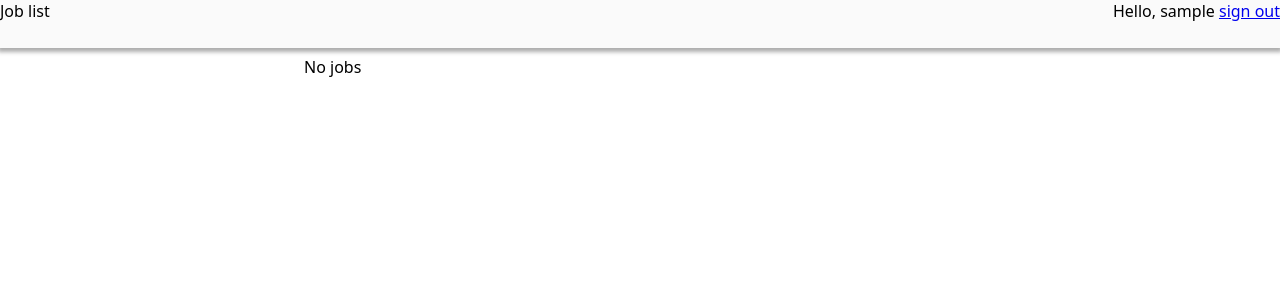
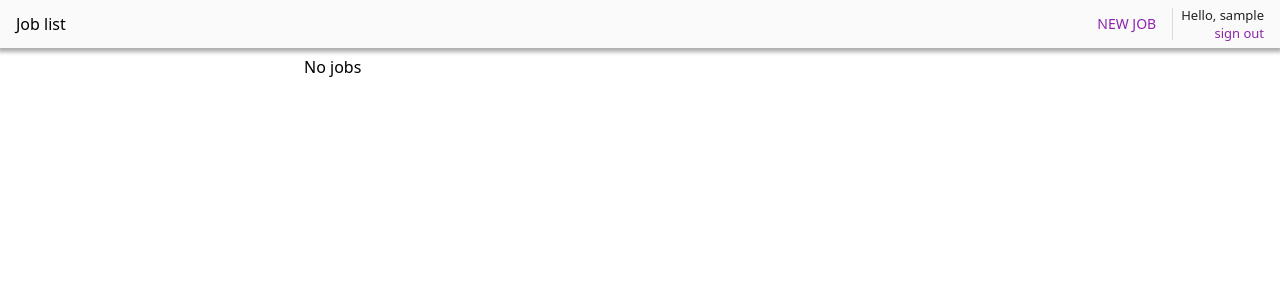
Before and after one commit to katalysteducation/do-me-a-pdf, a Django app: page /job/all/ in a window 1280 px wide. Shown: the top 300 px of the page. Run offline with Django 3.2, Linux system fonts and the light colour scheme; the visitor is signed in with stand-in values (Sample User, id 1); data that the repository does not hold is empty; parts of the project's set-up code (start-up, migrations or seed data) failed here and were passed over.

Commit message:
style fixes

```diff
--- a/jobmgr/static/style.css
+++ b/jobmgr/static/style.css
@@ -16,15 +16,39 @@ body > header:first-child {
   top: 0;
   right: 0;
 }
+body > header:first-child > div.title {
+  line-height: 48px;
+  padding-left: 16px;
+}
 body > header:first-child > div.fill {
   flex: 1;
 }
 body > header:first-child > div.user-info {
-  vertical-align: middle;
+  padding-top: 6px;
+  padding-right: 16px;
+  text-align: right;
+}
+body > header:first-child > div.user-info > * {
+  display: block;
+}
+body > header:first-child > .md-surface.md-button {
+  margin: 6px 0 6px 0;
+  background: none;
+}
+body > header:first-child > span.vdivider {
+  border-left: 1px solid var(--color-divider);
+  margin: 8px;
 }
 body > .content {
-  width: 42em;
-  margin-left: calc(50% - 42em/2);
+  position: absolute;
+  left: 0;
+  top: 48px;
+  right: 0;
+  bottom: 0;
+  overflow-y: scroll;
+}
+body > .content > * {
+  margin: 8px calc(50% - 42em/2) 8px calc(50% - 42em/2);
 }
 .list > :not(:first-child) {
   border-top: 1px solid var(--color-divider);
--- a/jobmgr/templates/_base.html
+++ b/jobmgr/templates/_base.html
@@ -18,13 +18,15 @@
     {% if user.is_authenticated %}
       <div class="title">
         {% block header_title %}
-          {{ title }}
+          <span class="md-text">{{ title }}</span>
         {% endblock %}
       </div>
-      <div class="fill"></div>
+      {% block appbar %}
+        <div class="fill"></div>
+      {% endblock %}
       <div class="user-info">
-        <span>Hello, {{ user.username }}</span>
-        <a href="{% url 'logout' %}">sign out</a>
+        <span class="md-text md-text-body">Hello, {{ user.username }}</span>
+        <a href="{% url 'logout' %}" class="md-text">sign out</a>
       </div>
     {% endif %}
   </header>
--- a/jobmgr/templates/job/list.html
+++ b/jobmgr/templates/job/list.html
@@ -1,7 +1,17 @@
 {% extends "_base.html" %}
+
+{% block appbar %}
+  {{ block.super }}
+  <a href="{% url 'job.new' %}" class="md-surface md-button md-button-text">
+    New job
+  </a>
+  <span class="vdivider"></span>
+{% endblock %}
+
 {% block content %}
-<div class="content list">
+<div class="content">
 
+<div class="list">
 {% for job in object_list %}
   <div class="single-line-list-item list-button md-surface md-real">
     <span class="first-line">{{ job.name }}</span>
@@ -11,6 +21,7 @@
 {% empty %}
   <span>No jobs</span>
 {% endfor %}
+</div>
 
 </div>
 {% endblock %}
--- a/jobmgr/templates/job/new.html
+++ b/jobmgr/templates/job/new.html
@@ -1,6 +1,7 @@
 {% extends "_base.html" %}
 {% block content %}
-<form action="{% url 'job.new' %}" method="post" enctype="multipart/form-data" class="content flow-column md-surface md-container">
+<div class="content">
+<form action="{% url 'job.new' %}" method="post" enctype="multipart/form-data" class="flow-column md-surface md-container">
 {% csrf_token %}
 
 {{ form.errors }}
@@ -47,4 +48,5 @@
 </div>
 
 </form>
+</div>
 {% endblock %}
--- a/jobmgr/templates/job/view.html
+++ b/jobmgr/templates/job/view.html
@@ -1,7 +1,8 @@
 {% extends "_base.html" %}
 
 {% block content %}
-<div class="content flow-column md-surface md-container">
+<div class="content">
+<div class="flow-column md-surface md-container">
 
 <span class="md-text md-text-caption">Job name</span>
 <span class="md-text md-text-title">{{ object.name }}</span>
@@ -47,4 +48,5 @@
 </div>
 
 </div>
+</div>
 {% endblock %}
```
